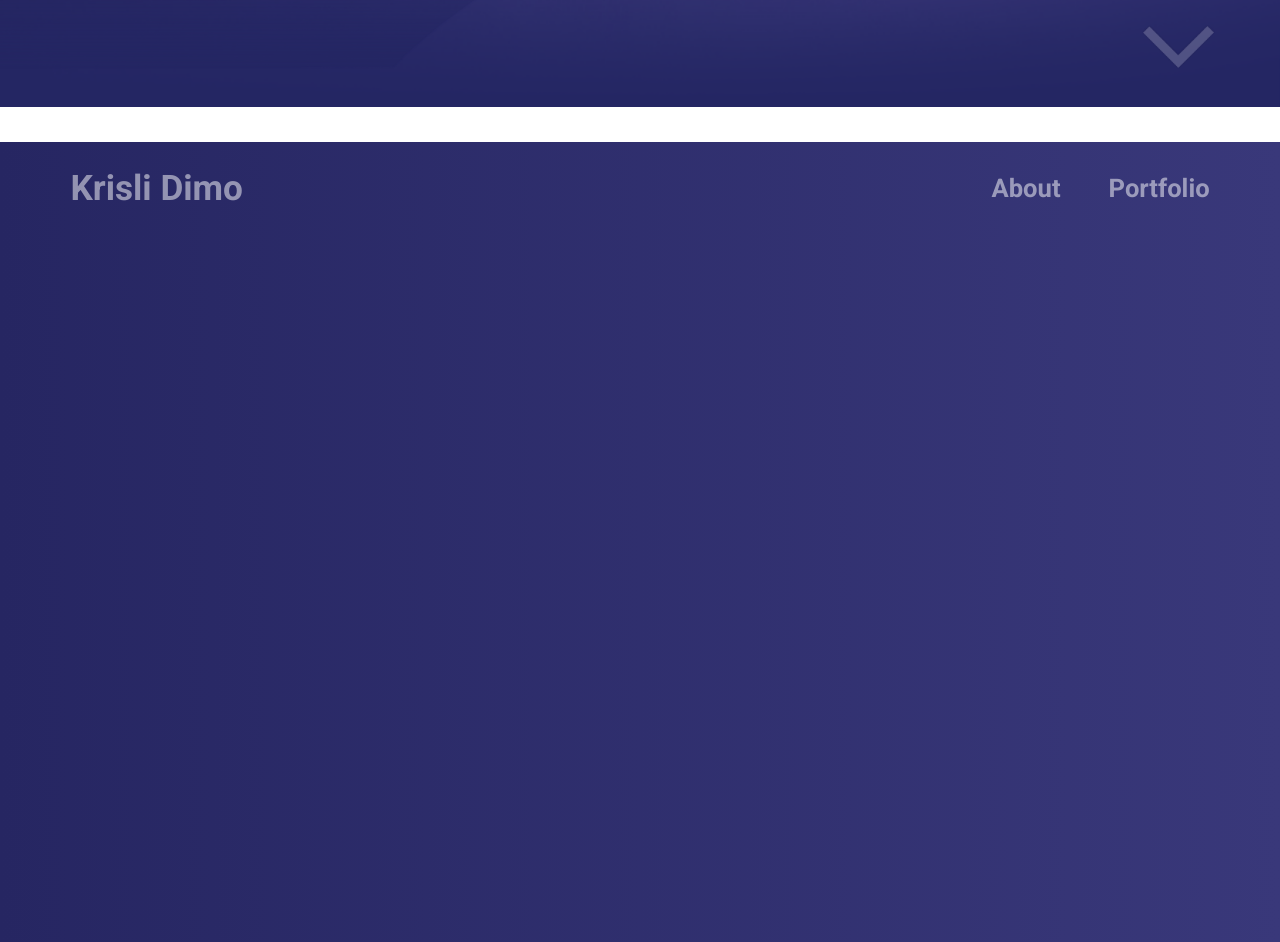
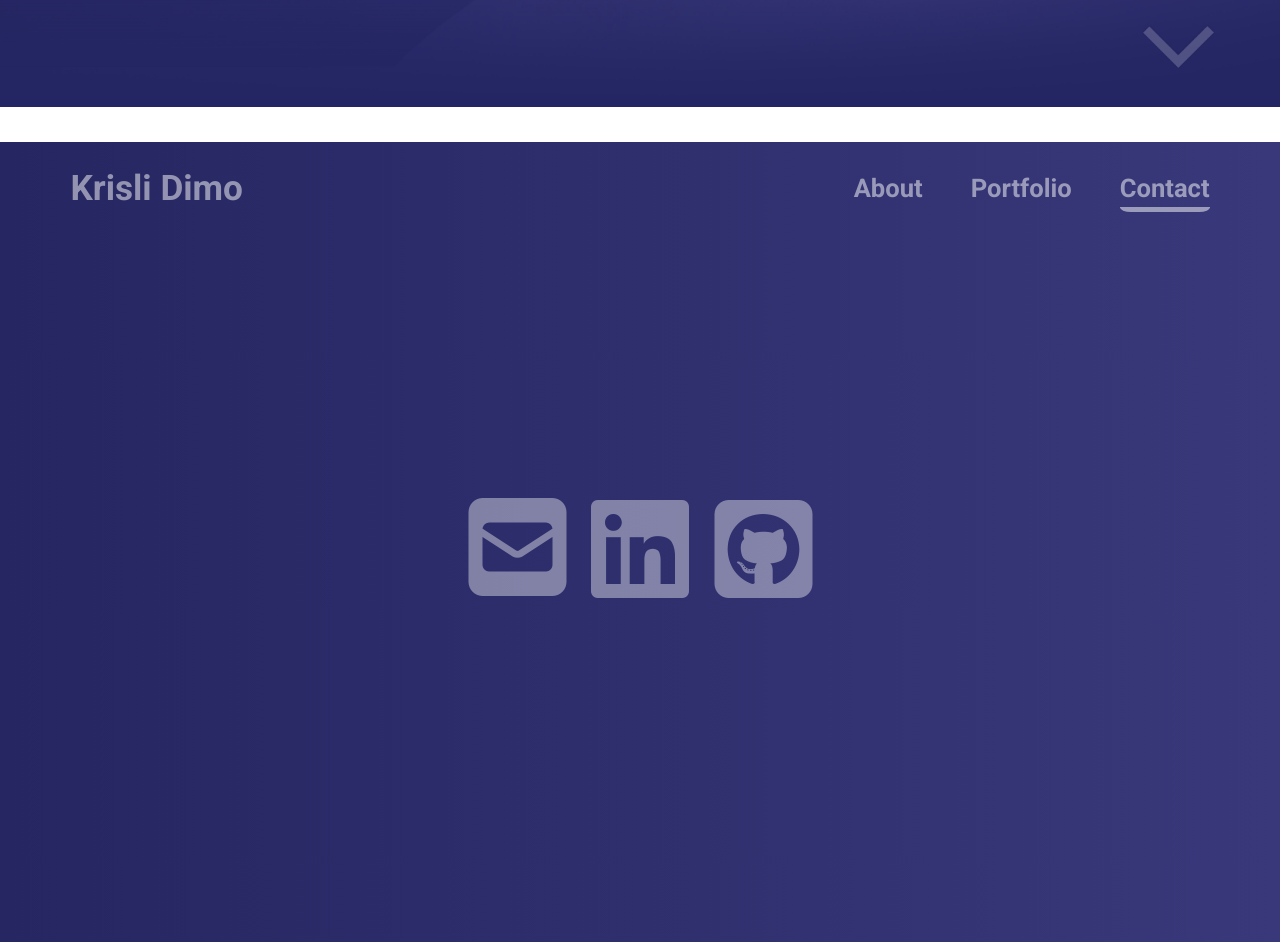
Before and after one commit to krislidimo/personal-portfolio, a React app: page /contact in a window 1280 px wide. Shown: the part 693-1635 px from the top of the page. Built offline with nearby package versions, Linux system fonts and the light colour scheme; some packages are replaced by stand-ins of ours.

Commit message:
added contacts page

```diff
--- a/src/components/portfolio/Portfolio.js
+++ b/src/components/portfolio/Portfolio.js
@@ -4,6 +4,7 @@ import { Route, Redirect} from 'react-router-dom';
 import PortfolioNav from './portfolioNav/PortfolioNav.js';
 import PortfolioCarousel from './portfolioCarousel/PortfolioCarousel.js';
 import About from './about/About.js';
+import Contact from './contact/Contact.js';
 
 import downarrow from '../../assets/images/down-arrow.png';
 
@@ -19,8 +20,9 @@ function Portfolio() {
 
 	    <div className="portfolio" id="portfolio">
 			<PortfolioNav />
-	    	<Route exact path="/" component={PortfolioCarousel} />
-	    	<Route exact path="/about" component={About} />
+	    	<Route exact path="/" component={About} />
+	    	<Route exact path="/portfolio" component={PortfolioCarousel} />
+	    	<Route exact path="/contact" component={Contact} />
 	    </div>
 	</div>
   );
--- /dev/null
+++ b/src/components/portfolio/contact/Contact.js
@@ -0,0 +1,19 @@
+import React from 'react';
+
+function Contact() {
+	return (
+		<div className="contact">
+			<a className="mail" href="mailto:krislidimo@gmail.com">
+				<i className="fas fa-envelope-square"></i>
+			</a>
+			<i className="fab fa-linkedin"
+				onClick={() => window.open("https://www.linkedin.com/in/krislidimo/", "_blank")}
+			></i>
+			<i className="fab fa-github-square"
+				onClick={() => window.open("https://github.com/krislidimo", "_blank")}
+			></i>
+		</div>
+	);
+}
+
+export default Contact;
--- /dev/null
+++ b/src/components/portfolio/contact/Contact.scss
@@ -0,0 +1,25 @@
+.contact {
+	display: flex;
+	justify-content: center;
+	align-items: center;
+	width: 100%;
+	height: 80vh;
+	font-size: 7rem;
+	color: white;
+
+	.mail {
+		color: white;
+		margin: 0 1%;
+	}
+
+	.fas, .fab {
+		margin: 0 1%;
+		opacity: 0.4;
+		transition: 0.2s;
+
+		&:hover {
+			opacity: .6
+		}
+	}
+
+}
--- a/src/components/portfolio/portfolioNav/PortfolioNav.js
+++ b/src/components/portfolio/portfolioNav/PortfolioNav.js
@@ -6,8 +6,9 @@ function PortfolioNav() {
 		<div className="portfolio-nav">
 			<h2 className="name">Krisli Dimo</h2>
 			<nav>
-				<NavLink className="nav-item" exact to="/about">About</NavLink>
-				<NavLink className="nav-item" exact to="/">Portfolio</NavLink>
+				<NavLink className="nav-item" exact to="/">About</NavLink>
+				<NavLink className="nav-item" exact to="/portfolio">Portfolio</NavLink>
+				<NavLink className="nav-item" exact to="/Contact">Contact</NavLink>
 			</nav>
 		</div>
 	);
--- a/src/index.scss
+++ b/src/index.scss
@@ -21,5 +21,6 @@
 @import './components/portfolio/portfolioCarousel/portfolioCarousel.scss';
 @import './components/portfolio/projectCard/projectCard.scss';
 @import './components/portfolio/about/About.scss';
+@import './components/portfolio/contact/Contact.scss';
 
 /* <----------End of Components----------> */
```
